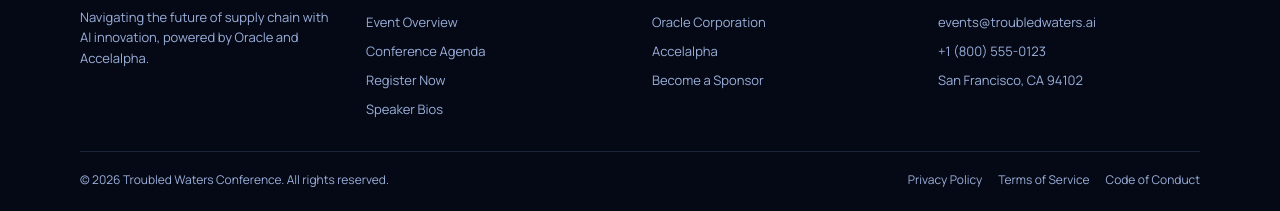
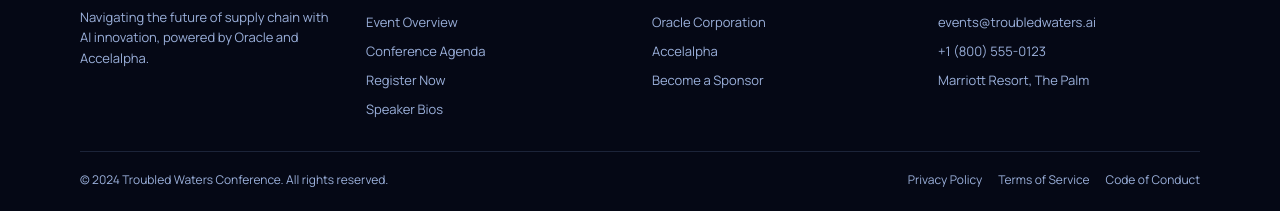
Before and after one commit to Rishivardan/accelalpha-event, a React app in the folder frontend/: page / in a window 1280 px wide. Shown: the part 4882-5093 px from the top of the page. Built offline with nearby package versions, Linux system fonts and the light colour scheme; the HTML template or start-up script is replaced by a standard one.

Commit message:
Footer edites changes

```diff
--- a/frontend/src/components/Footer.jsx
+++ b/frontend/src/components/Footer.jsx
@@ -32,11 +32,11 @@ function Footer() {
 					<h4>Contact Us</h4>
 					<span>events@troubledwaters.ai</span>
 					<span>+1 (800) 555-0123</span>
-					<span>San Francisco, CA 94102</span>
+					<span>Marriott Resort, The Palm</span>
 				</div>
 			</div>
 			<div className="footer-bottom">
-				<span>© 2026 Troubled Waters Conference. All rights reserved.</span>
+				<span>© 2024 Troubled Waters Conference. All rights reserved.</span>
 				<div className="footer-links">
 					<a href="#">Privacy Policy</a>
 					<a href="#">Terms of Service</a>
```
